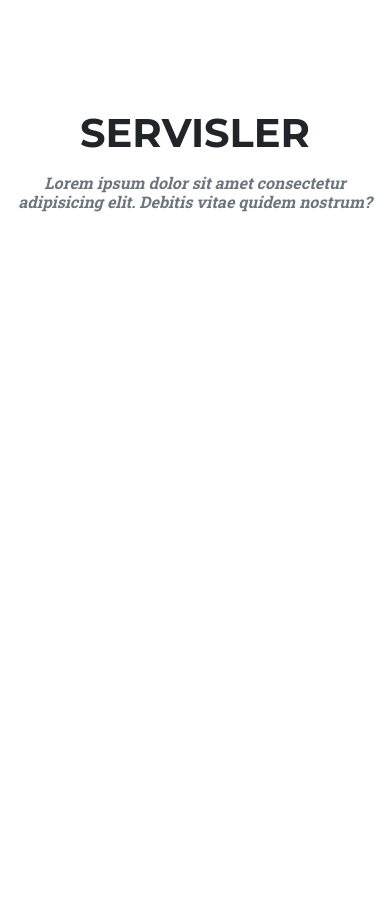
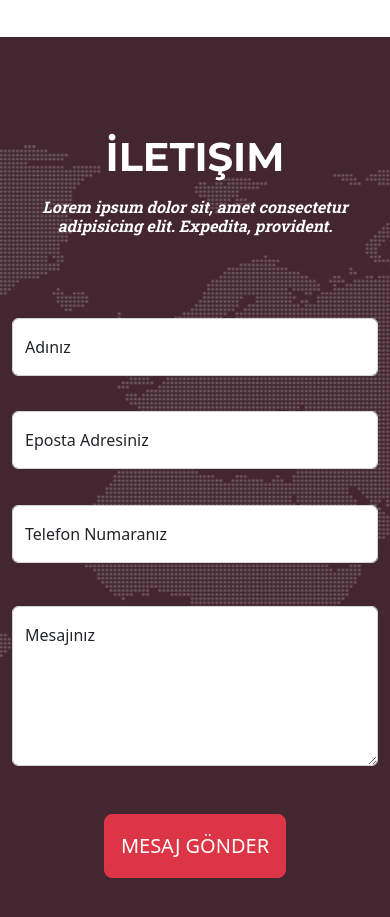
Before and after one commit to matli16/bootstrap5-site1, a plain HTML site: page index.html in a window 390 px wide. Shown: the part 8733-9650 px from the top of the page. Before the commit the page ends 9088 px from the top, so only its background shows below. Drawn offline with nearby package versions, Linux system fonts and the light colour scheme.

Commit message:
content end

```diff
--- a/css/custom/extra.css
+++ b/css/custom/extra.css
@@ -409,3 +409,25 @@ margin-right: auto;
 .img-logo{
     height: 2.6rem;
 }
+/*contact start*/
+#contact {
+    background-color: #432630;
+    background-repeat: no-repeat;
+    background-image: url("../../img/map.png");
+    background-position: center;
+}
+#contact input{
+    margin-top: 2.2rem;
+    padding-bottom: 2.2rem;
+}
+#contact .form-textarea{
+    margin-top: 5.2%;
+    height: 82%;
+}
+#contact .form-textarea textarea{
+    height: 100%;
+    min-height: 10rem;
+}
+#contact .form-control:focus{
+    box-shadow: 1px 1px 12px #d8df0b;
+}
--- a/index.html
+++ b/index.html
@@ -20,7 +20,7 @@
 
 </head>
 
-<body id="page-body">
+< id="page-body">
     <!-- navigation start-->
     <nav class="navbar navbar-expand-lg navbar-dark fixed-top" id="mainNavbar">
         <div class="container">
@@ -622,16 +622,50 @@
         </d iv>
     </div>
     <!--content start-->
-    <section id="content" class="mySection">
+    <section id="contact" class="mySection">
         <div class="container">
             <div class="text-center mb-5">
-                <h2 class="s-heading text-uppercase fw-bold">Servisler</h2>
-                <h3 class="s-subheading text-muted">Lorem ipsum dolor sit amet consectetur adipisicing elit. Debitis
-                    vitae quidem nostrum?</h3>
+                <h2 class="s-heading text-uppercase fw-bold text-white">İletişim</h2>
+                <h3 class="s-subheading text-white">Lorem ipsum dolor sit, amet consectetur adipisicing elit. Expedita,
+                    provident.</h3>
             </div>
+            <form id="FrmContact" novalidate>
+                <div class="row align-items-stretch mb-5">
+                    <div class="col-md-6">
+                        <div class="form-floating mb-4">
+                            <input type="text" id="name" class="form-control" placeholder="Adınız" required>
+                            <label for="name">Adınız</label>
+                            <div class="invalid-feedback" id="ErrName"></div>
+                        </div>
+                        <div class="form-floating mb-4">
+                            <input type="email" id="email" class="form-control" placeholder="Eposta" required>
+                            <label for="email">Eposta Adresiniz</label>
+                            <div class="invalid-feedback" id="ErrEmail"></div>
+                        </div>
+                        <div class="form-floating mb-4">
+                            <input type="tel" id="phone" class="form-control" placeholder="Telefon Numaranız" required>
+                            <label for="phone">Telefon Numaranız</label>
+                            <div class="invalid-feedback" id="ErrPhone"></div>
+                        </div>
+                    </div>
+                    <div class="col-md-6">
+                        <div class="form-floating form-textarea mb-md-0">
+                            <textarea id="message" class="form-control" placeholder="Mesajınız" required></textarea>
+                            <label for="message">Mesajınız</label>
+                            <div class="invalid-feedback" id="ErrMessage"></div>
+                        </div>
+                    </div>
+                </div>
+                <div class="text-center">
+                    <button type="submit" class="btn btn-danger btn-lg text-uppercase py-3">
+                        Mesaj Gönder
+                    </button>
+                </div>
+            </form>
         </div>
-        </section>
+    </section>
 <!--content end-->
+
     <script src="js/bootstrap/bootstrap.bundle.min.js"></script>
     <script src="js/custom/extra.js"></script>
 </body>
```
Also changed, not shown: img/map.png (added).
